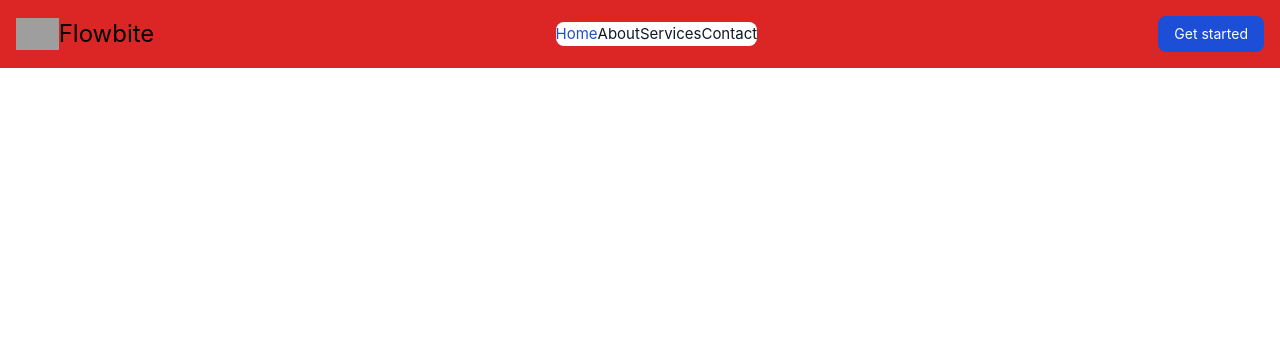
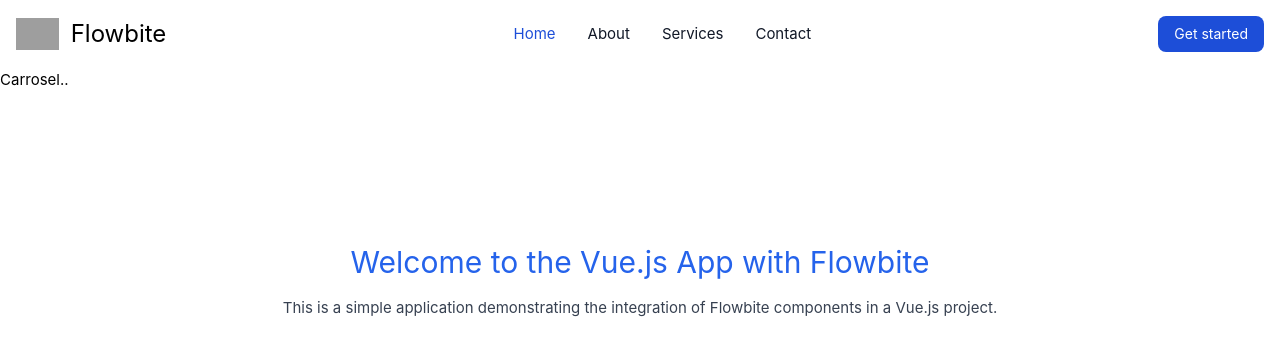
Before and after one commit to monaiclinic/clinic, a Vue app: page / in a window 1280 px wide. Shown: the top 354 px of the page. Built offline with nearby package versions, Linux system fonts and the light colour scheme; grey boxes are pictures that could not be loaded.

Commit message:
feat: custom geral

```diff
--- a/index.html
+++ b/index.html
@@ -1,10 +1,10 @@
 <!DOCTYPE html>
-<html lang="">
+<html lang="pt_BR">
   <head>
     <meta charset="UTF-8">
     <link rel="icon" href="/favicon.ico">
     <meta name="viewport" content="width=device-width, initial-scale=1.0">
-    <title>Vite App</title>
+    <title>Monai Clinic</title>
   </head>
   <body>
     <div id="app"></div>
--- a/package.json
+++ b/package.json
@@ -14,8 +14,10 @@
     "deploy": "gh-pages -d dist"
   },
   "dependencies": {
+    "@tailwindcss/postcss": "^4.1.14",
     "@tailwindcss/vite": "^4.1.14",
     "flowbite": "^3.1.2",
+    "postcss": "^8.5.6",
     "tailwindcss": "^4.1.14",
     "vue": "^3.5.22"
   },
--- /dev/null
+++ b/postcss.config.js
@@ -0,0 +1,5 @@
+export default {
+  plugins: {
+    '@tailwindcss/postcss': {},
+  },
+};
--- a/src/App.vue
+++ b/src/App.vue
@@ -1,8 +1,11 @@
 <template>
     <HeaderComponent />
-
-    <main>
-
+    <CarroselComponent />
+    <main class="min-h-screen pt-20">
+        <div class="container mx-auto p-4">
+            <h1 class="text-3xl font-bold mb-4 text-center text-blue-600">Welcome to the Vue.js App with Flowbite</h1>
+            <p class="text-center text-gray-700">This is a simple application demonstrating the integration of Flowbite components in a Vue.js project.</p>
+        </div>
     </main>
 </template>
 
@@ -10,6 +13,7 @@
 import { onMounted } from 'vue'
 import { initFlowbite } from 'flowbite'
 import HeaderComponent from './components/HeaderComponent.vue'
+import CarroselComponent from './components/CarroselComponent.vue'
 
 
 onMounted(() => {
--- a/src/assets/base.css
+++ b/src/assets/base.css
@@ -2,7 +2,6 @@
 *::before,
 *::after {
   box-sizing: border-box;
-  margin: 0;
   font-weight: normal;
 }
 
--- a/src/assets/main.css
+++ b/src/assets/main.css
@@ -1,11 +1,13 @@
 @import "tailwindcss";
 @import "flowbite/src/themes/default";
+
+@import './base.css';
 
 @import "flowbite/src/themes/default";
 @plugin "flowbite/plugin";
 @source "../node_modules/flowbite";
 
-@import './base.css';
+
 
 
 #app {
--- /dev/null
+++ b/src/components/CarroselComponent.vue
@@ -0,0 +1,10 @@
+<template>
+   <div class="mt-[68px]">
+     <h1 class="text-black h-20">Carrosel..</h1>
+   </div>
+</template>
+
+<script setup>
+</script>
+
+<style scoped></style>
--- a/src/components/HeaderComponent.vue
+++ b/src/components/HeaderComponent.vue
@@ -1,16 +1,16 @@
 <template>
-  <nav class="bg-purple-600 mx-auto fixed w-full z-20">
-    <div class="max-w-screen-xl flex flex-wrap items-center justify-between mx-auto p-4 bg-red-600">
+  <nav class="bg-white fixed w-full z-20 top-0 start-0">
+    <div class="max-w-screen-xl flex flex-wrap items-center justify-between mx-auto p-4">
       <a href="https://flowbite.com/" class="flex items-center space-x-3 rtl:space-x-reverse">
         <img src="https://flowbite.com/docs/images/logo.svg" class="h-8" alt="Flowbite Logo">
-        <span class="self-center text-2xl font-semibold whitespace-nowrap dark:text-white">Flowbite</span>
+        <span class="self-center text-2xl font-semibold whitespace-nowrap text-black">Flowbite</span>
       </a>
       <div class="flex md:order-2 space-x-3 md:space-x-0 rtl:space-x-reverse">
         <button type="button"
-          class="text-white bg-blue-700 hover:bg-blue-800 focus:ring-4 focus:outline-none focus:ring-blue-300 font-medium rounded-lg text-sm px-4 py-2 text-center dark:bg-blue-600 dark:hover:bg-blue-700 dark:focus:ring-blue-800">Get
+          class="text-white bg-blue-700 hover:bg-blue-800 focus:ring-4 focus:outline-none focus:ring-blue-300 font-medium rounded-lg text-sm px-4 py-2 text-center">Get
           started</button>
         <button data-collapse-toggle="navbar-sticky" type="button"
-          class="inline-flex items-center p-2 w-10 h-10 justify-center text-sm text-gray-500 rounded-lg md:hidden hover:bg-gray-100 focus:outline-none focus:ring-2 focus:ring-gray-200 dark:text-gray-400 dark:hover:bg-gray-700 dark:focus:ring-gray-600"
+          class="inline-flex cursor-pointer items-center p-2 w-10 h-10 justify-center text-sm text-gray-500 rounded-lg md:hidden hover:bg-gray-100 focus:outline-none focus:ring-2 focus:ring-gray-200"
           aria-controls="navbar-sticky" aria-expanded="false">
           <span class="sr-only">Open main menu</span>
           <svg class="w-5 h-5" aria-hidden="true" xmlns="http://www.w3.org/2000/svg" fill="none" viewBox="0 0 17 14">
@@ -21,23 +21,23 @@
       </div>
       <div class="items-center justify-between hidden w-full md:flex md:w-auto md:order-1" id="navbar-sticky">
         <ul
-          class="flex flex-col p-4 md:p-0 mt-4 font-medium border border-gray-100 rounded-lg bg-gray-50 md:space-x-8 rtl:space-x-reverse md:flex-row md:mt-0 md:border-0 md:bg-white dark:bg-gray-800 md:dark:bg-gray-900 dark:border-gray-700">
+          class="flex flex-col p-4 md:p-0 mt-4 font-medium border border-gray-100 rounded-lg bg-gray-50 md:space-x-8 rtl:space-x-reverse md:flex-row md:mt-0 md:border-0 md:bg-white">
           <li>
             <a href="#"
-              class="block py-2 px-3 text-white bg-blue-700 rounded-sm md:bg-transparent md:text-blue-700 md:p-0 md:dark:text-blue-500"
+              class="block py-2 px-3 text-white bg-blue-700 rounded-sm md:bg-transparent md:text-blue-700 md:p-0"
               aria-current="page">Home</a>
           </li>
           <li>
             <a href="#"
-              class="block py-2 px-3 text-gray-900 rounded-sm hover:bg-gray-100 md:hover:bg-transparent md:hover:text-blue-700 md:p-0 md:dark:hover:text-blue-500 dark:text-white dark:hover:bg-gray-700 dark:hover:text-white md:dark:hover:bg-transparent dark:border-gray-700">About</a>
+              class="block py-2 px-3 text-gray-900 rounded-sm hover:bg-gray-100 md:hover:bg-transparent md:hover:text-blue-700 md:p-0">About</a>
           </li>
           <li>
             <a href="#"
-              class="block py-2 px-3 text-gray-900 rounded-sm hover:bg-gray-100 md:hover:bg-transparent md:hover:text-blue-700 md:p-0 md:dark:hover:text-blue-500 dark:text-white dark:hover:bg-gray-700 dark:hover:text-white md:dark:hover:bg-transparent dark:border-gray-700">Services</a>
+              class="block py-2 px-3 text-gray-900 rounded-sm hover:bg-gray-100 md:hover:bg-transparent md:hover:text-blue-700 md:p-0">Services</a>
           </li>
           <li>
             <a href="#"
-              class="block py-2 px-3 text-gray-900 rounded-sm hover:bg-gray-100 md:hover:bg-transparent md:hover:text-blue-700 md:p-0 md:dark:hover:text-blue-500 dark:text-white dark:hover:bg-gray-700 dark:hover:text-white md:dark:hover:bg-transparent dark:border-gray-700">Contact</a>
+              class="block py-2 px-3 text-gray-900 rounded-sm hover:bg-gray-100 md:hover:bg-transparent md:hover:text-blue-700 md:p-0">Contact</a>
           </li>
         </ul>
       </div>
--- /dev/null
+++ b/tailwind.config.js
@@ -0,0 +1,4 @@
+content: [
+  "./index.html",
+  "./src/**/*.{vue,js,ts,jsx,tsx}",
+]
--- a/vite.config.js
+++ b/vite.config.js
@@ -3,7 +3,6 @@ import { fileURLToPath, URL } from 'node:url'
 import { defineConfig } from 'vite'
 import vue from '@vitejs/plugin-vue'
 import vueDevTools from 'vite-plugin-vue-devtools'
-import tailwindcss from '@tailwindcss/vite'
 
 // https://vite.dev/config/
 export default defineConfig({
@@ -11,7 +10,6 @@ export default defineConfig({
   plugins: [
     vue(),
     vueDevTools(),
-    tailwindcss(),
   ],
   resolve: {
     alias: {
--- /dev/null
+++ b/windi.config.js
@@ -0,0 +1,3 @@
+plugins: [
+    require('flowbite/plugin-windicss')
+]
```
Also changed, not shown: 1 other file (tests, documents, lock files or other folders).
